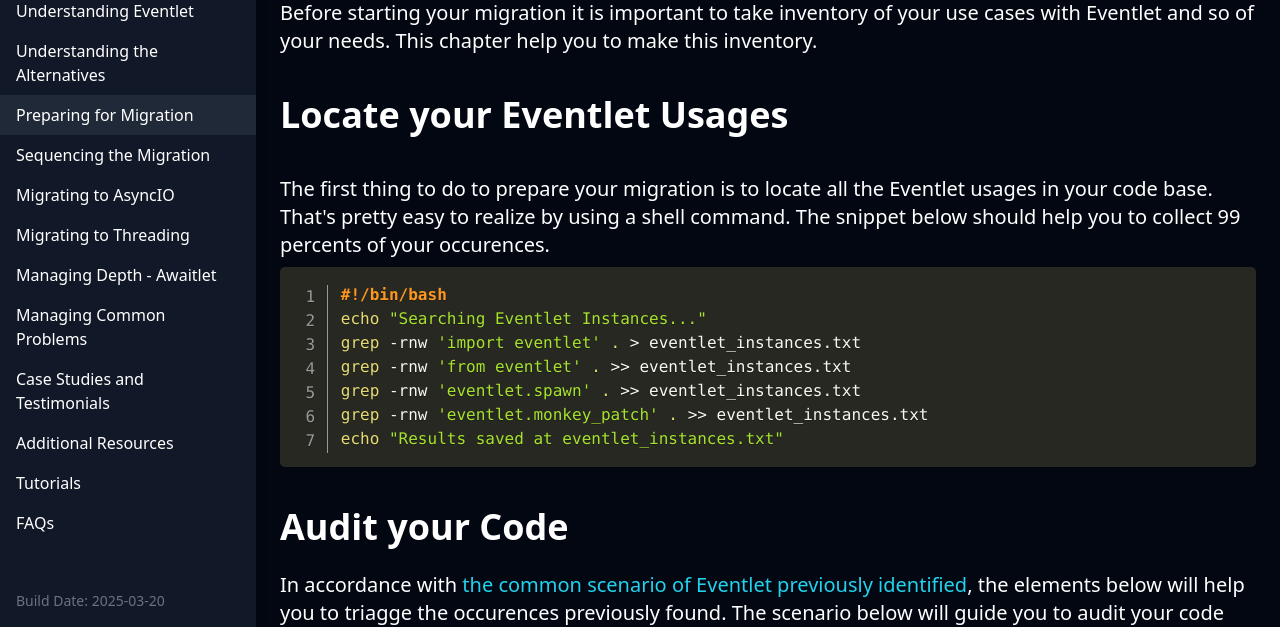
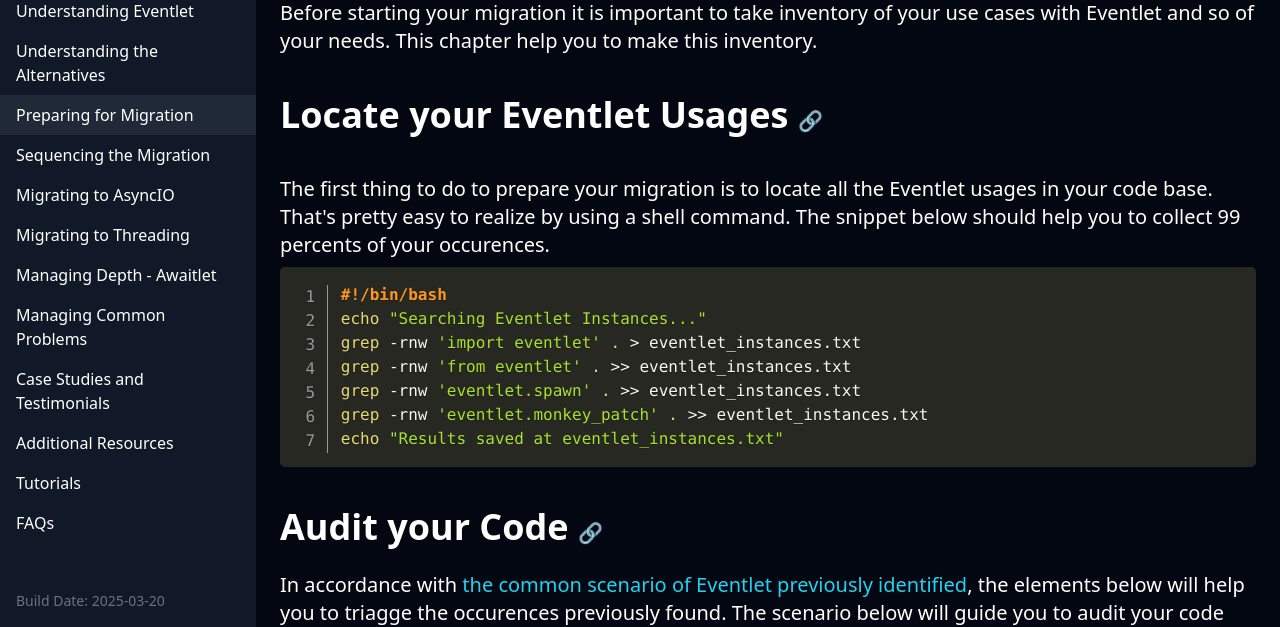
Before and after one commit to eventlet-removal/eventlet-removal.github.io, a Jekyll site: the page built from doc/guide/preparing.md, in a window 1280 px wide and 900 px high. Shown: the part 273-900 px from the top of the window. Built offline with Jekyll 4.4.1, drawn with Linux system fonts in a browser that asks for light colours; nearby versions of some CDN libraries.

Commit message:
preparing

```diff
--- a/doc/guide/preparing.md
+++ b/doc/guide/preparing.md
@@ -13,7 +13,7 @@ permalink: /guide/preparing-for-migration/
 
 <!-- locate -->
 <section>
-    <h2 class="mt-10 text-4xl font-bold mb-6">Locate your Eventlet Usages</h2>
+    <h2 id="locate-eventlet-usages" class="mt-10 text-4xl font-bold mb-6">Locate your Eventlet Usages <a href="#locate-eventlet-usages" class="text-cyan-400 text-xl">🔗</a></h2>
     <p class="mt-10 text-xl">The first thing to do to prepare your migration is to locate all the Eventlet usages in your code base. That's pretty easy to realize by using a shell command. The snippet below should help you to collect 99 percents of your occurences.</p>
     <pre class="line-numbers"><code class="language-bash">#!/bin/bash
 echo "Searching Eventlet Instances..."
@@ -26,7 +26,7 @@ echo "Results saved at eventlet_instances.txt"</code></pre>
 
 <!-- code audit -->
 <section>
-    <h2 class="text-4xl font-bold mb-6 mt-10">Audit your Code</h2>
+    <h2 id="audit-your-code" class="text-4xl font-bold mb-6 mt-10">Audit your Code <a href="#audit-your-code" class="text-cyan-400 text-xl">🔗</a></h2>
     <p class="text-xl mt-4">In accordance with <a href="{{ site.baseurl }}{% link guide/eventlet.md %}#common-usages" class="text-cyan-400">the common scenario of Eventlet previously identified</a>, the elements below will help you to triagge the occurences previously found. The scenario below will guide you to audit your code and will help you to identify which kind of usage is present in your code base.</p>
     <div class="grid grid-cols-1 md:grid-cols-2 lg:grid-cols-2 gap-10 mt-10">
         <!-- WSGI Server -->
@@ -212,7 +212,7 @@ for t in threads:
 
 <!-- choose an alternative -->
 <section>
-    <h2 class="mt-10 text-4xl font-bold mb-6">Is Eventlet Disablable?</h2>
+    <h2 id="is-eventlet-disablable" class="mt-10 text-4xl font-bold mb-6">Is Eventlet Disablable? <a href="#is-eventlet-disablable" class="text-cyan-400 text-xl">🔗</a></h2>
     <p class="mt-10 text-xl">Depending on your project kind, time to time, your application may support running with or without Eventlet. As said in the <a href="{{ site.baseurl }}{% link guide/eventlet.md %}">Eventlet section</a> of this guide, Eventlet is often used to make existing code asynchronous, meaning, that your application could potentially run without Eventlet but in a blocking way. That mean that some Eventlet usages can be disabled.</p>
     <p class="mt-10 text-xl">This type of scenario can ease your migration. You just, if possible, of toggle monkey patching off to switch in synchronous mode. Starting from that point, you would just to transform your calls with the proposed alternatives to make them async again, without having to carre about Eventlet and its side effects in the middle.</p>
 </section>
@@ -220,7 +220,7 @@ for t in threads:
 
 <!-- choose an alternative -->
 <section>
-    <h2 class="mt-10 text-4xl font-bold mb-6">Choosing an Alternative</h2>
+    <h2 id="choosing-an-alternative" class="mt-10 text-4xl font-bold mb-6">Choosing an Alternative <a href="#choosing-an-alternative" class="text-cyan-400 text-xl">🔗</a></h2>
     <p class="mt-10 text-xl">This guide made the choice of AsyncIO and Threading as alternatives. We won't cover the other solutions like <a href="https://curio.readthedocs.io/en/latest/" class="text-cyan-400" target="_blank">Curio</a>, <a href="http://www.gevent.org/" class="text-cyan-400" target="_blank">Gevent</a>, <a href="https://www.tornadoweb.org/en/stable/" class="text-cyan-400" target="_blank">Tornado</a>, <a href="https://twisted.org/" class="text-cyan-400" target="_blank">Twisted</a>, however, if you volunteer to document them, then, feel free to propose <a href="{{ site.github_repo }}" class="text-cyan-400">a pull request</a> to update that guide.</p>
     <p class="mt-4 text-xl">This section aim to help you to determine when using AsyncIO or Threading.</p>
     <p class="mt-4 text-xl">AsyncIO is great but is explicit nature can force you to rewrite entirely your application. Indeed, when you use AsyncIO, all your stack have to be scattered with the <code class="language-python">await</code> and <code class="language-python">async</code> keywords.</p>
@@ -258,7 +258,7 @@ for t in threads:
 </section>
 
 <section>
-    <h2 class="mt-10 text-4xl font-bold mb-6">Split your Works</h2>
+    <h2 id="split-your-works" class="mt-10 text-4xl font-bold mb-6">Split your Works <a href="#split-your-works" class="text-cyan-400 text-xl">🔗</a></h2>
     <h3 class="mt-10 text-3xl font-bold mb-6">Services First</h3>
     <p class="mt-4 text-xl">Time to time your application can be composed of one or many services and of one or many libraries. All these deliverables represent your application.</p>
     <p class="mt-4 text-xl">The majority of the time that's your services that monkey patch your environment, meaning that the occurences of Eventlet in your libraries is often just the result of a monkey patching at an higher level in your stack. If you migrate your libraries first you will surely broke something in your service or you will surely face unexpected side effects.</p>
```
